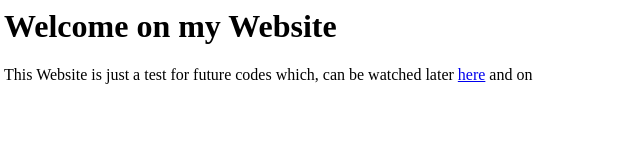
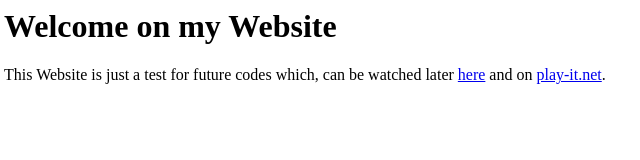
Before and after one commit to Playit3110/Playit3110.github.io, a plain HTML site: page index.html in a window 1280 px wide. Shown: the full height of the page, 4-644 px from the left. Drawn offline with Linux system fonts and the light colour scheme.

Commit message:
Update index.html

```diff
--- a/index.html
+++ b/index.html
@@ -9,7 +9,7 @@
 			This Website is just a test for future codes which, can be watched later
 			<a href="https://github.com/Playit3110">here</a>
 			and on
-			<a href="https://play-it.net>play-it.net</a>.
+			<a href="https://play-it.net/">play-it.net</a>.
 		</p>
 	</body>
 </html>
```
